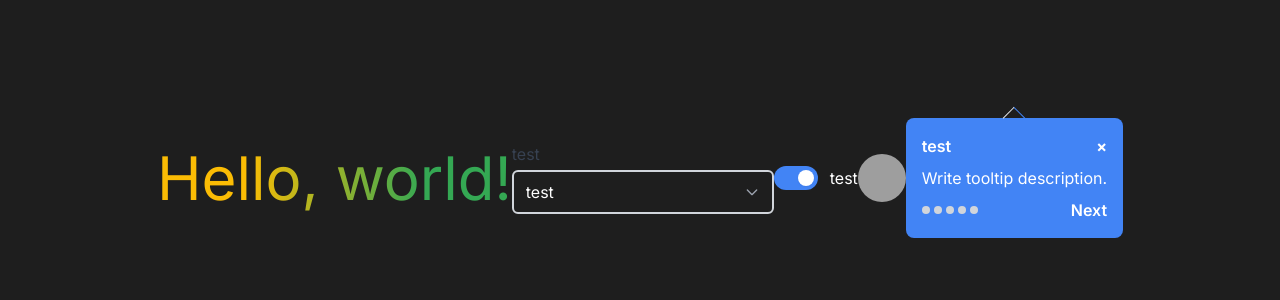
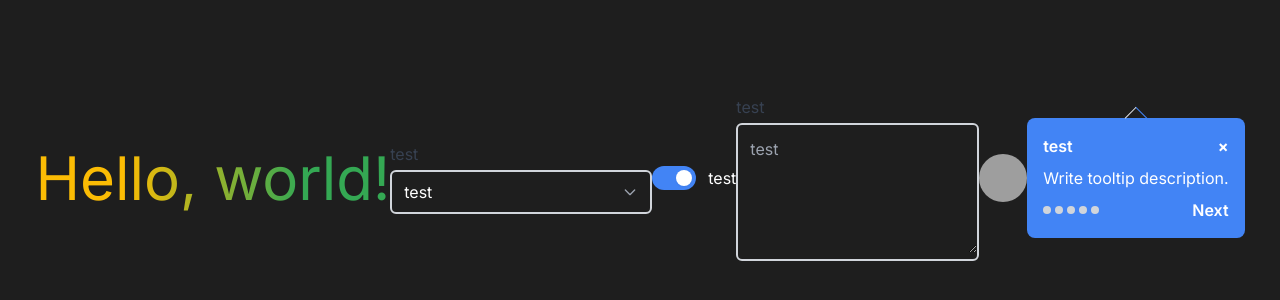
Before and after one commit to GdscCpp/socal-gd-website, a Next.js app: page /test in a window 1280 px wide. Shown: the part 222-522 px from the top of the page. Built offline with nearby package versions, Linux system fonts and the light colour scheme; grey boxes are pictures that could not be loaded.

Commit message:
text area component creation

```diff
--- a/src/components/input/Textarea.tsx
+++ b/src/components/input/Textarea.tsx
@@ -1,3 +1,5 @@
+import React, { useState } from "react";
+
 interface TextareaProps {
   label: string;
   value: string;
@@ -10,8 +12,30 @@ export default function Textarea({
   label,
   value,
   onChange,
-  disabled,
+  disabled = false,
   className,
 }: TextareaProps) {
-  return <></>;
+  const [isFocused, setIsFocused] = useState(false);
+
+  const gradientClass = isFocused ? "border-gradient" : "border-gray-300";
+
+  return (
+    <div className={`relative ${className} ${disabled ? "opacity-50" : ""}`}>
+      <label className="block text-gray-700 dark:text-gray-300 mb-1">
+        {label}
+      </label>
+      <div
+        className={`relative ${gradientClass} rounded-md border-2 transition-all`}
+      >
+        <textarea
+          placeholder={value}
+          onChange={onChange}
+          onFocus={() => setIsFocused(true)}
+          onBlur={() => setIsFocused(false)}
+          disabled={disabled}
+          className="w-full h-32 bg-transparent p-3 rounded-md focus:outline-none"
+        />
+      </div>
+    </div>
+  );
 }
```
